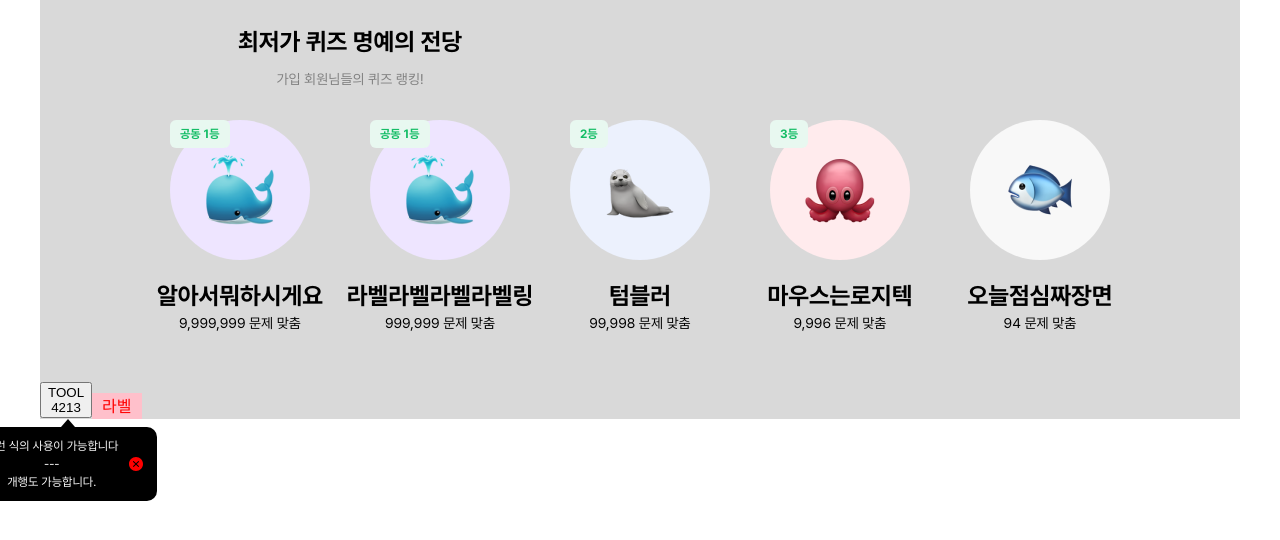
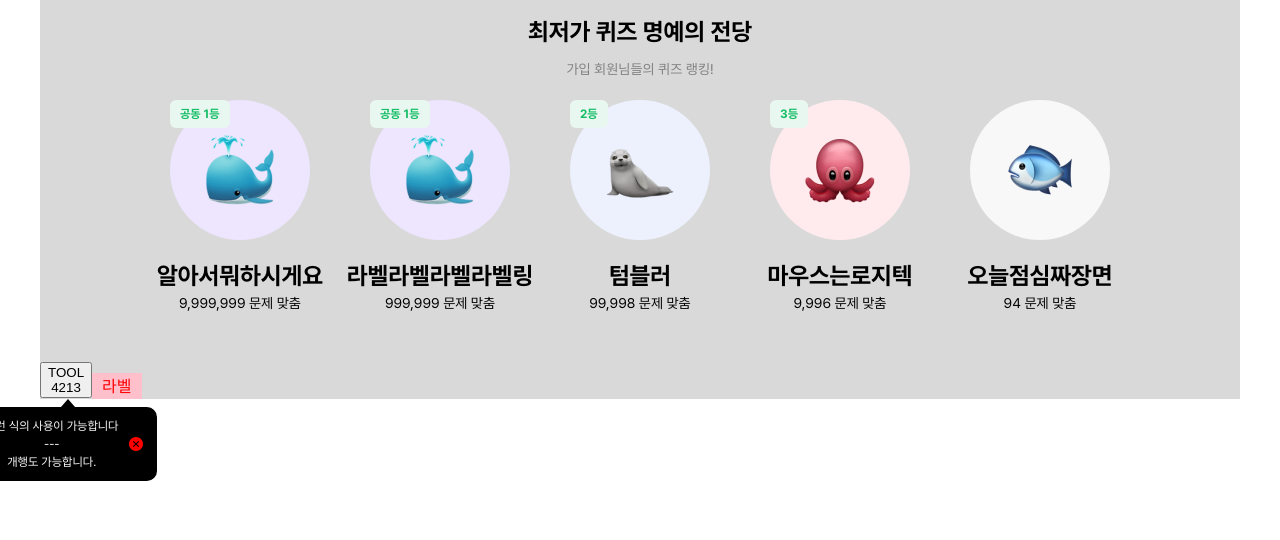
Before and after one commit to jusunj/onboarding, a React (Create React App) app: page / in a window 1280 px wide. Shown: the top 540 px of the page. Built offline with nearby package versions, Linux system fonts and the light colour scheme.

Commit message:
[23/06/29 17:47] fix : 잘못된 설정값 제거 및 수정 사항 반영

```diff
--- a/src/components/RankingFrame.jsx
+++ b/src/components/RankingFrame.jsx
@@ -29,7 +29,7 @@ const RankingFrame = ({data}) => {
 
   return (
     <StyledRankingFrame isMobile={isMobile}>
-      <div className='ranking-header center'>
+      <div className='ranking-header'>
         <div className='ranking-title'>
           최저가 퀴즈 명예의 전당
         </div>
@@ -49,16 +49,17 @@ const RankingFrame = ({data}) => {
 };
 
 const StyledRankingFrame = styled.div`
+  width: 100%;
+  justify-content: center;
   text-align: center;
-  width: 100%;
 
-  align-items: flex-start;
+  // align-items: flex-start;
   gap: 4px;
 
   @media (max-width: 791px) {
     align-items: cneter;
     gap: 10px;
-    overflow-x: auto;
+    overflow: auto;
   }
 
   .ranking-title {
@@ -68,12 +69,8 @@ const StyledRankingFrame = styled.div`
     @media (max-width: 791px) {
       padding-bottom: 6px;
       ${Header20}
+      overflow: auto;
     }
-  }
-
-  .center {
-    width: 50%;
-    padding: 10px;
   }
 
   .ranking-header {
@@ -82,17 +79,29 @@ const StyledRankingFrame = styled.div`
     margin-bottom: 16px;
 
     @media (max-width: 791px) {
-      text-align: left;
+      float: left;
+      overflow: auto;
     }
   }
 
   .ranking-subtitle {
     color: grey;
     ${Body14}
+
+    @media (max-width: 791px) {
+      float: left;
+      overflow: auto;
+    }
   }
 
   .ranking-content {
     margin-top: 20px;
+    white-space: nowrap;
+
+    @media (max-width: 791px) {
+      float: left;
+      overflow: auto;
+    }
   }
 `;
 
```
